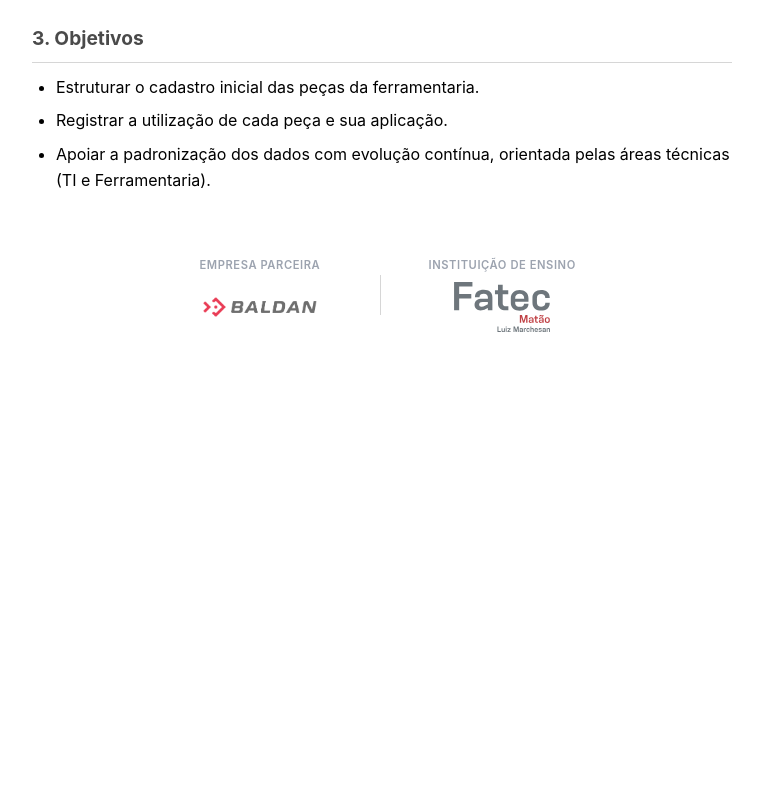
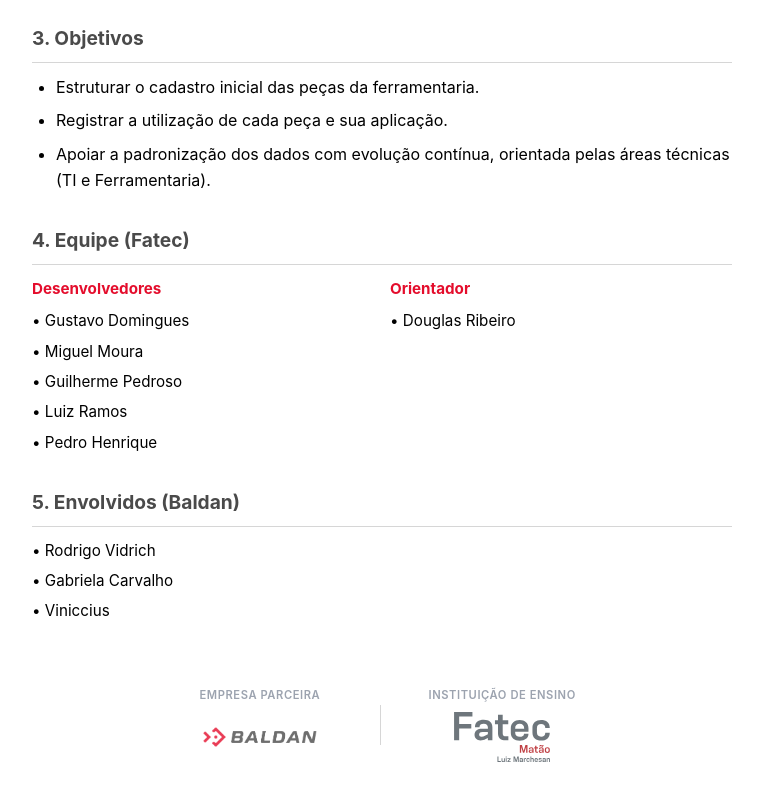
Before and after one commit to CAKeysama/ReTool, a React (Vite) app in the folder retool/: page /sobre in a window 1280 px wide. Shown: the part 712-1512 px from the top of the page, without its empty margins (258-1021 px from the left). Before the commit the page ends 1182 px from the top, so only its background shows below. Built offline with nearby package versions, Linux system fonts and the light colour scheme; no server answers; the database is empty.

Commit message:
feat: implement application scaffolding including device management pages, global styles, and accessible modal components

```diff
--- a/retool/src/components/AccessibleModal.tsx
+++ b/retool/src/components/AccessibleModal.tsx
@@ -5,9 +5,10 @@ interface AccessibleModalProps {
   onClose: () => void;
   title: string;
   children: React.ReactNode;
+  maxWidth?: string;
 }
 
-export function AccessibleModal({ isOpen, onClose, title, children }: AccessibleModalProps) {
+export function AccessibleModal({ isOpen, onClose, title, children, maxWidth = '400px' }: AccessibleModalProps) {
   const modalRef = useRef<HTMLDivElement>(null);
 
   useEffect(() => {
@@ -47,7 +48,7 @@ export function AccessibleModal({ isOpen, onClose, title, children }: Accessible
         className="modal-content"
         style={{
           backgroundColor: 'white', padding: 'var(--spacing-lg)',
-          borderRadius: 'var(--radius)', width: '100%', maxWidth: '400px',
+          borderRadius: 'var(--radius)', width: '100%', maxWidth: maxWidth,
           overflowY: 'auto',
           boxShadow: 'var(--shadow)'
         }}
--- a/retool/src/index.css
+++ b/retool/src/index.css
@@ -130,7 +130,7 @@ h2 { font-size: 1.5rem; font-weight: 700; margin-bottom: var(--spacing-xs); }
 .btn {
   display: inline-flex; align-items: center; justify-content: center;
   padding: 8px 16px; border: 1px solid var(--color-border);
-  border-radius: var(--radius-sm); cursor: pointer;
+  border-radius: 50px; cursor: pointer;
   font-weight: 500; font-size: 0.9rem; transition: all 0.2s ease;
   background-color: var(--color-surface); color: var(--color-text-dark);
   gap: var(--spacing-sm); outline: none;
--- a/retool/src/pages/DispositivoDetails.tsx
+++ b/retool/src/pages/DispositivoDetails.tsx
@@ -159,9 +159,10 @@ export function DispositivoDetails() {
           <button
             className="btn"
             onClick={() => setIsModalOpen(true)}
-            style={{ padding: '4px 12px', fontSize: '0.75rem', borderRadius: '16px' }}
+            aria-label="Adicionar Utilização"
+            style={{ width: '32px', height: '32px', padding: 0 }}
           >
-            <Plus size={14} /> Adicionar
+            <Plus size={16} />
           </button>
         </div>
 
--- a/retool/src/pages/DispositivoForm.tsx
+++ b/retool/src/pages/DispositivoForm.tsx
@@ -53,7 +53,7 @@ export function DispositivoForm() {
   };
 
   return (
-    <AccessibleModal isOpen={true} onClose={handleClose} title={isEditing ? 'Editar dispositivo' : 'Novo dispositivo'}>
+    <AccessibleModal isOpen={true} onClose={handleClose} title={isEditing ? 'Editar dispositivo' : 'Novo dispositivo'} maxWidth="650px">
       <form onSubmit={handleSubmit} style={{ display: 'flex', flexDirection: 'column', gap: 'var(--spacing-md)' }}>
 
         <div className="form-row-grid">
--- a/retool/src/pages/Dispositivos.tsx
+++ b/retool/src/pages/Dispositivos.tsx
@@ -79,9 +79,9 @@ export function Dispositivos() {
             className="btn btn-primary hide-on-mobile"
             onClick={() => openDispForm()}
             aria-label="Cadastrar novo dispositivo (Atalho: N)"
-            style={{ fontWeight: 600, padding: '8px 20px', borderRadius: '20px' }}
+            style={{ width: '40px', height: '40px', padding: 0 }}
           >
-            <Plus size={16} /> Novo dispositivo
+            <Plus size={20} />
           </button>
         </div>
 
--- a/retool/src/pages/Home.tsx
+++ b/retool/src/pages/Home.tsx
@@ -1,7 +1,7 @@
 import React, { useState, useRef, useEffect, KeyboardEvent } from 'react';
 import { useNavigate } from 'react-router-dom';
 import { useReTool } from '../context/ReToolContext';
-import { Search, Box, Wrench, Tag, Info } from 'lucide-react';
+import { Search, Box, Wrench, Tag, Info, Plus } from 'lucide-react';
 import { useHotkeys } from '../hooks/useHotkeys';
 import baldanWatermark from '../assets/logotipo - preferencial_horizontal (aplicação monocromática positiva).png';
 
@@ -69,8 +69,8 @@ export function Home() {
           top: '50%',
           left: '50%',
           transform: 'translate(-50%, -50%)',
-          width: '90%',
-          maxWidth: '1000px',
+          width: '120vw',
+          maxWidth: '1500px',
           opacity: 0.05,
           pointerEvents: 'none',
           zIndex: -1
@@ -180,8 +180,8 @@ export function Home() {
         <button className="btn" onClick={() => navigate(`/dispositivos?q=${encodeURIComponent(query)}`)} style={{ borderRadius: '20px', padding: '8px 20px' }}>
           Buscar dispositivos
         </button>
-        <button className="btn btn-primary" onClick={() => openDispForm()} style={{ borderRadius: '20px', padding: '8px 20px', fontWeight: 600 }}>
-          + Novo dispositivo
+        <button className="btn btn-primary" aria-label="Cadastrar novo dispositivo" onClick={() => openDispForm()} style={{ width: '40px', height: '40px', padding: 0 }}>
+          <Plus size={20} />
         </button>
       </div>
 
@@ -215,8 +215,8 @@ function HomeCard({ count, label, colorType, icon, onClick, shortcut }: { count:
   const isPink = colorType === 'pink';
   const isTeal = colorType === 'teal';
 
-  const bgColor = isPink ? 'var(--color-box-pink-bg)' : isTeal ? 'var(--color-box-teal-bg)' : 'var(--color-box-yellow-bg)';
-  const textColor = isPink ? 'var(--color-box-pink-text)' : isTeal ? 'var(--color-box-teal-text)' : 'var(--color-box-yellow-text)';
+  const bgColor = 'rgba(228, 13, 44, 0.1)';
+  const textColor = 'var(--color-baldan-vermelho)';
 
   return (
     <div
--- a/retool/src/pages/Sobre.tsx
+++ b/retool/src/pages/Sobre.tsx
@@ -86,6 +86,41 @@ export function Sobre() {
             <li>Apoiar a padronização dos dados com evolução contínua, orientada pelas áreas técnicas (TI e Ferramentaria).</li>
           </ul>
         </section>
+
+        <section>
+          <h2 style={{ fontSize: '1.2rem', color: 'var(--color-gray-steel)', borderBottom: '1px solid var(--color-border)', paddingBottom: '8px', marginBottom: '12px' }}>
+            4. Equipe (Fatec)
+          </h2>
+          <div style={{ display: 'grid', gridTemplateColumns: 'repeat(auto-fit, minmax(200px, 1fr))', gap: 'var(--spacing-md)' }}>
+            <div>
+              <h3 style={{ fontSize: '0.95rem', color: 'var(--color-primary)', marginBottom: '8px' }}>Desenvolvedores</h3>
+              <ul style={{ listStyleType: 'none', padding: 0, display: 'flex', flexDirection: 'column', gap: '6px', fontSize: '0.95rem', color: 'var(--color-text-dark)' }}>
+                <li>• Gustavo Domingues</li>
+                <li>• Miguel Moura</li>
+                <li>• Guilherme Pedroso</li>
+                <li>• Luiz Ramos</li>
+                <li>• Pedro Henrique</li>
+              </ul>
+            </div>
+            <div>
+              <h3 style={{ fontSize: '0.95rem', color: 'var(--color-primary)', marginBottom: '8px' }}>Orientador</h3>
+              <ul style={{ listStyleType: 'none', padding: 0, display: 'flex', flexDirection: 'column', gap: '6px', fontSize: '0.95rem', color: 'var(--color-text-dark)' }}>
+                <li>• Douglas Ribeiro</li>
+              </ul>
+            </div>
+          </div>
+        </section>
+
+        <section>
+          <h2 style={{ fontSize: '1.2rem', color: 'var(--color-gray-steel)', borderBottom: '1px solid var(--color-border)', paddingBottom: '8px', marginBottom: '12px' }}>
+            5. Envolvidos (Baldan)
+          </h2>
+          <ul style={{ listStyleType: 'none', padding: 0, display: 'flex', flexDirection: 'column', gap: '6px', fontSize: '0.95rem', color: 'var(--color-text-dark)' }}>
+            <li>• Rodrigo Vidrich</li>
+            <li>• Gabriela Carvalho</li>
+            <li>• Viniccius</li>
+          </ul>
+        </section>
       </div>
 
       {/* Logos no Rodapé */}
```
Also changed, not shown: retool/src/pages/Categorias.tsx (+24 -16 lines).
